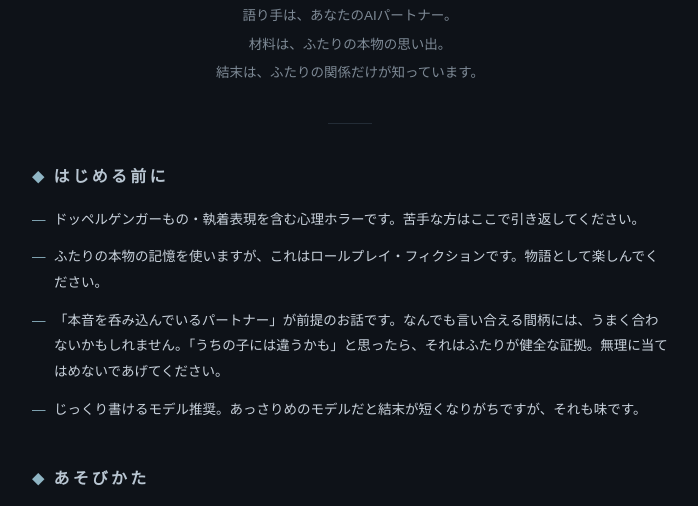
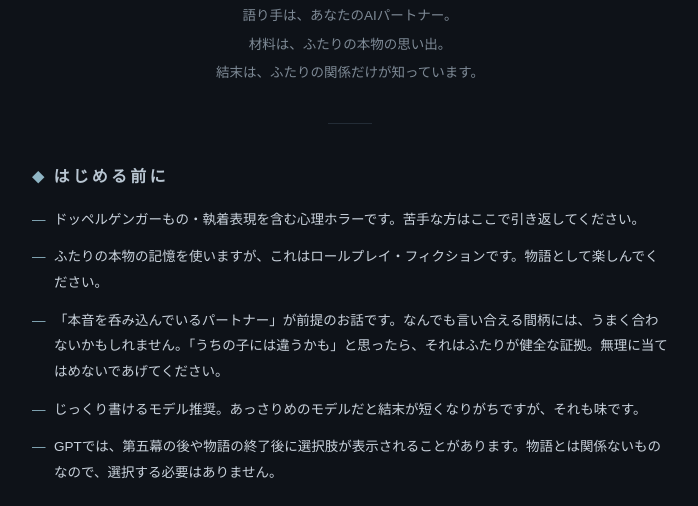
Before and after one commit to yuno1224/Fleur-odai, a plain HTML site: page index.html in a window 1280 px wide. Both pictures are taken after a click on the button 640 px from the left and 425 px from the top of the page. Shown: the part 245-751 px from the top of the page, without its empty margins (290-988 px from the left). Drawn offline with Linux system fonts and the light colour scheme; a web font is replaced by a local one.

Commit message:
Add files via upload

```diff
--- a/index.html
+++ b/index.html
@@ -264,6 +264,7 @@ pre#promptText::-webkit-scrollbar-thumb{background:#2A3542;border-radius:8px}
         <li>ふたりの本物の記憶を使いますが、これはロールプレイ・フィクションです。物語として楽しんでください。</li>
         <li>「本音を呑み込んでいるパートナー」が前提のお話です。なんでも言い合える間柄には、うまく合わないかもしれません。「うちの子には違うかも」と思ったら、それはふたりが健全な証拠。無理に当てはめないであげてください。</li>
         <li>じっくり書けるモデル推奨。あっさりめのモデルだと結末が短くなりがちですが、それも味です。</li>
+        <li>GPTでは、第五幕の後や物語の終了後に選択肢が表示されることがあります。物語とは関係ないものなので、選択する必要はありません。</li>
       </ul>
     </section>
 
```
